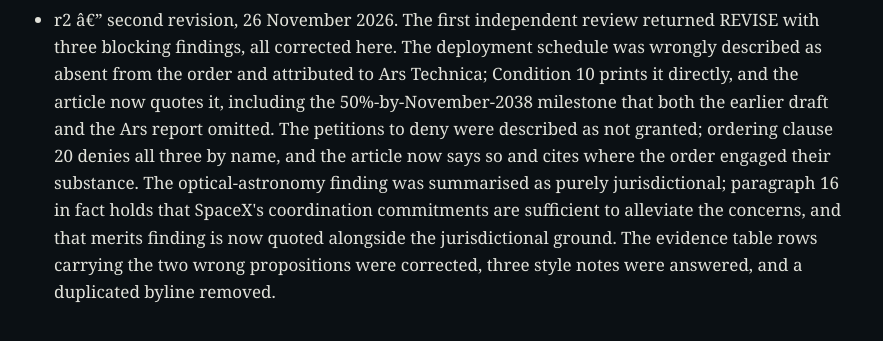
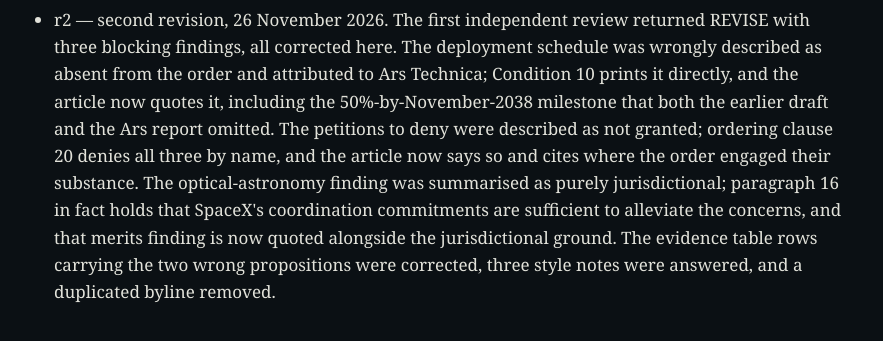
Before and after one commit to CryptoHNT101/thehumansarefine-site, a plain HTML site: page articles/fcc-starmind-orbital-data-centres-2026-11-26-evidence.html in a window 1280 px wide. Shown: the part 7035-7376 px from the top of the page, without its empty margins (198-1081 px from the left). Drawn offline with Linux system fonts and the light colour scheme.

Commit message:
Repair one mojibake em dash in the FCC Evidence File revision history (r2 entry), the independent review's D2 finding

```diff
--- a/articles/fcc-starmind-orbital-data-centres-2026-11-26-evidence.html
+++ b/articles/fcc-starmind-orbital-data-centres-2026-11-26-evidence.html
@@ -151,7 +151,7 @@
 <h2 id="revision-history">Revision history</h2>
 <ul>
 <li>r1 — first draft, written on 26 November 2026 from the two FCC primary documents released on 25 November 2026: the news release and the accompanying order DA 26-1273, both read in full. CNBC and Ars Technica are used only for the figures and petition details the primary documents do not print, and each is named where it is used.</li>
-<li>r2 â€” second revision, 26 November 2026. The first independent review returned REVISE with three blocking findings, all corrected here. The deployment schedule was wrongly described as absent from the order and attributed to Ars Technica; Condition 10 prints it directly, and the article now quotes it, including the 50%-by-November-2038 milestone that both the earlier draft and the Ars report omitted. The petitions to deny were described as not granted; ordering clause 20 denies all three by name, and the article now says so and cites where the order engaged their substance. The optical-astronomy finding was summarised as purely jurisdictional; paragraph 16 in fact holds that SpaceX's coordination commitments are sufficient to alleviate the concerns, and that merits finding is now quoted alongside the jurisdictional ground. The evidence table rows carrying the two wrong propositions were corrected, three style notes were answered, and a duplicated byline removed.</li>
+<li>r2 &mdash; second revision, 26 November 2026. The first independent review returned REVISE with three blocking findings, all corrected here. The deployment schedule was wrongly described as absent from the order and attributed to Ars Technica; Condition 10 prints it directly, and the article now quotes it, including the 50%-by-November-2038 milestone that both the earlier draft and the Ars report omitted. The petitions to deny were described as not granted; ordering clause 20 denies all three by name, and the article now says so and cites where the order engaged their substance. The optical-astronomy finding was summarised as purely jurisdictional; paragraph 16 in fact holds that SpaceX's coordination commitments are sufficient to alleviate the concerns, and that merits finding is now quoted alongside the jurisdictional ground. The evidence table rows carrying the two wrong propositions were corrected, three style notes were answered, and a duplicated byline removed.</li>
 </ul>
 
 </section>
```
